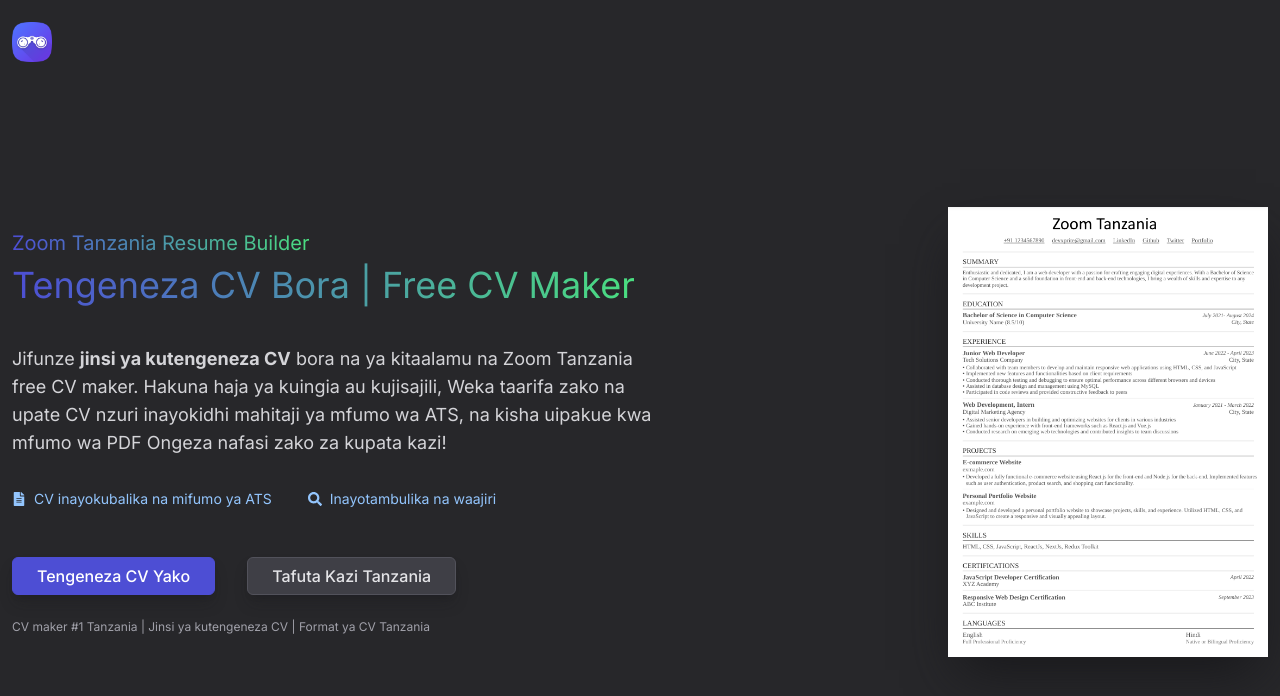
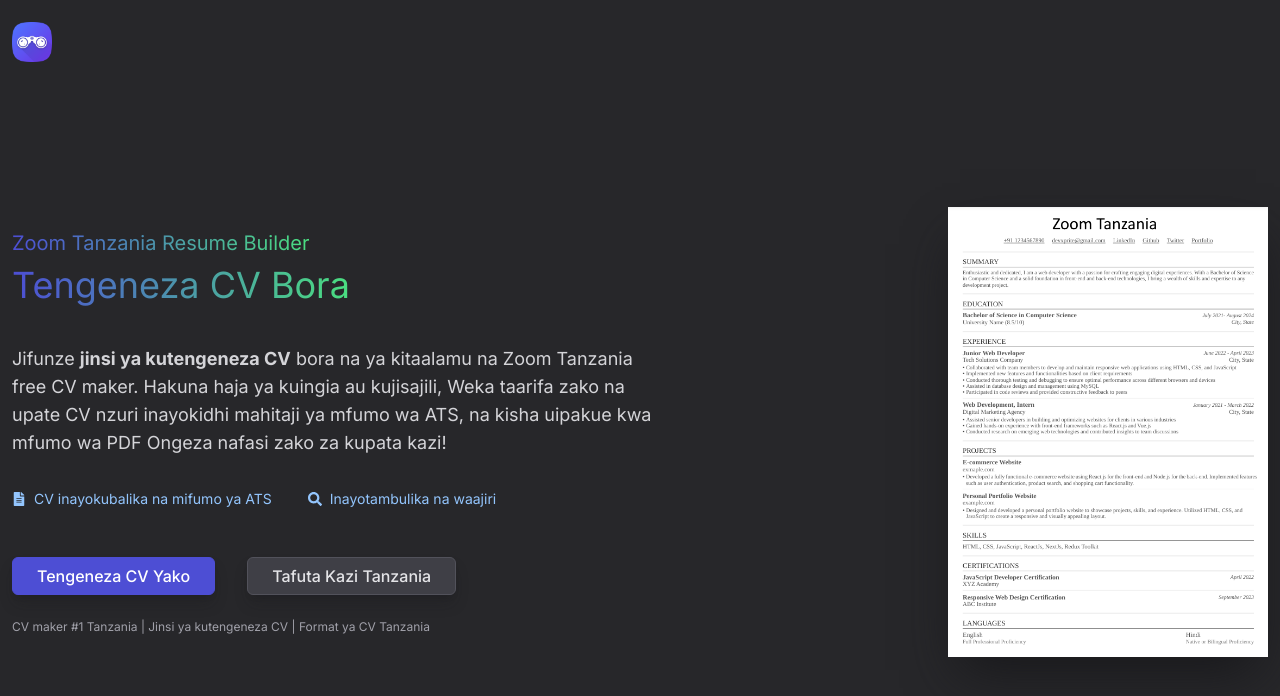
Before and after one commit to amanijoseph87/cvtool, a Next.js app: page / in a window 1280 px wide. Shown: the top 696 px of the page. Built offline with nearby package versions, Linux system fonts and the light colour scheme.

Commit message:
Update page.js
update page

```diff
--- a/app/(Home)/page.js
+++ b/app/(Home)/page.js
@@ -12,7 +12,7 @@
                     <span className="text-gradient">Zoom Tanzania Resume Builder</span>
                 </h4>
                 <h1 className="text-3xl md:mt-2 md:text-4xl 2xl:text-[2.75rem]">
-                    <span className="text-gradient">Tengeneza CV Bora | Free CV Maker</span>
+                    <span className="text-gradient">Tengeneza CV Bora</span>
                 </h1>
                 <p className="mt-3 max-w-screen-sm text-sm text-gray-300 md:mt-10 md:text-lg">
                     Jifunze <strong>jinsi ya kutengeneza CV</strong> bora na ya kitaalamu na Zoom Tanzania free CV maker.
```
